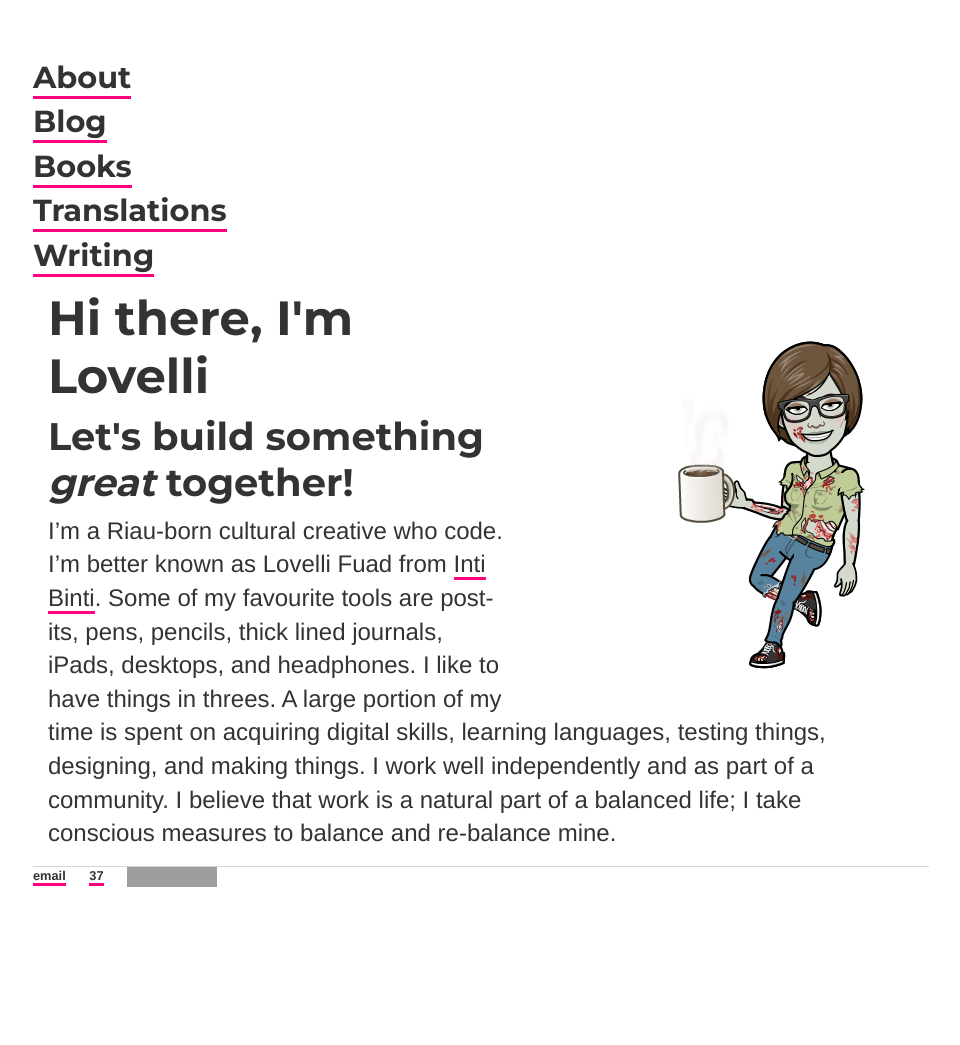
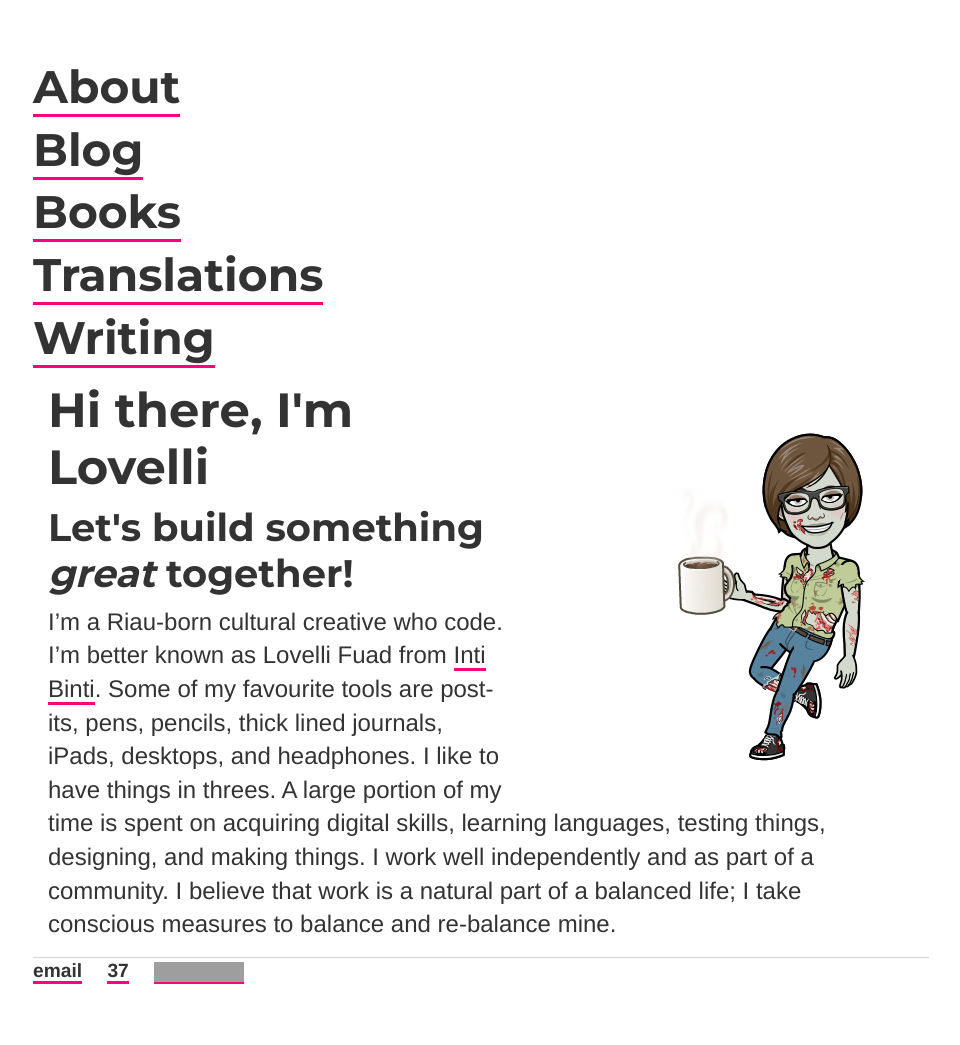
Before and after one commit to ariesti/ariesti.github.io, a Jekyll site: the page built from index.html, in a window 1280 px wide. Shown: the whole page, without its empty margins (159-1119 px from the left). Built offline with Jekyll 4.4.1, drawn with Linux system fonts in a browser that asks for light colours; before the commit the page ends 947 px from its top, so only the background shows below that; grey boxes are pictures that could not be loaded.

Commit message:
Update main.css

```diff
--- a/css/main.css
+++ b/css/main.css
@@ -16,7 +16,7 @@
 h6 { font-size: 0.9em; }
 
 ul { font-size: 1.5em; line-height: 1.4em; color: #333; }
-nav ul, footer ul { text-decoration: none; font-size: 1em; padding: 0px; list-style: none; font-weight: bold; }
+nav ul, footer ul { text-decoration: none; font-size: 1.5em; padding: 0px; list-style: none; font-weight: bold; }
 nav ul li, footer ul li { display: inline; margin-right: 20px; }
 
 footer { text-decoration: none; border-top: 1px solid #d5d5d5; font-size: .8em; }
```
